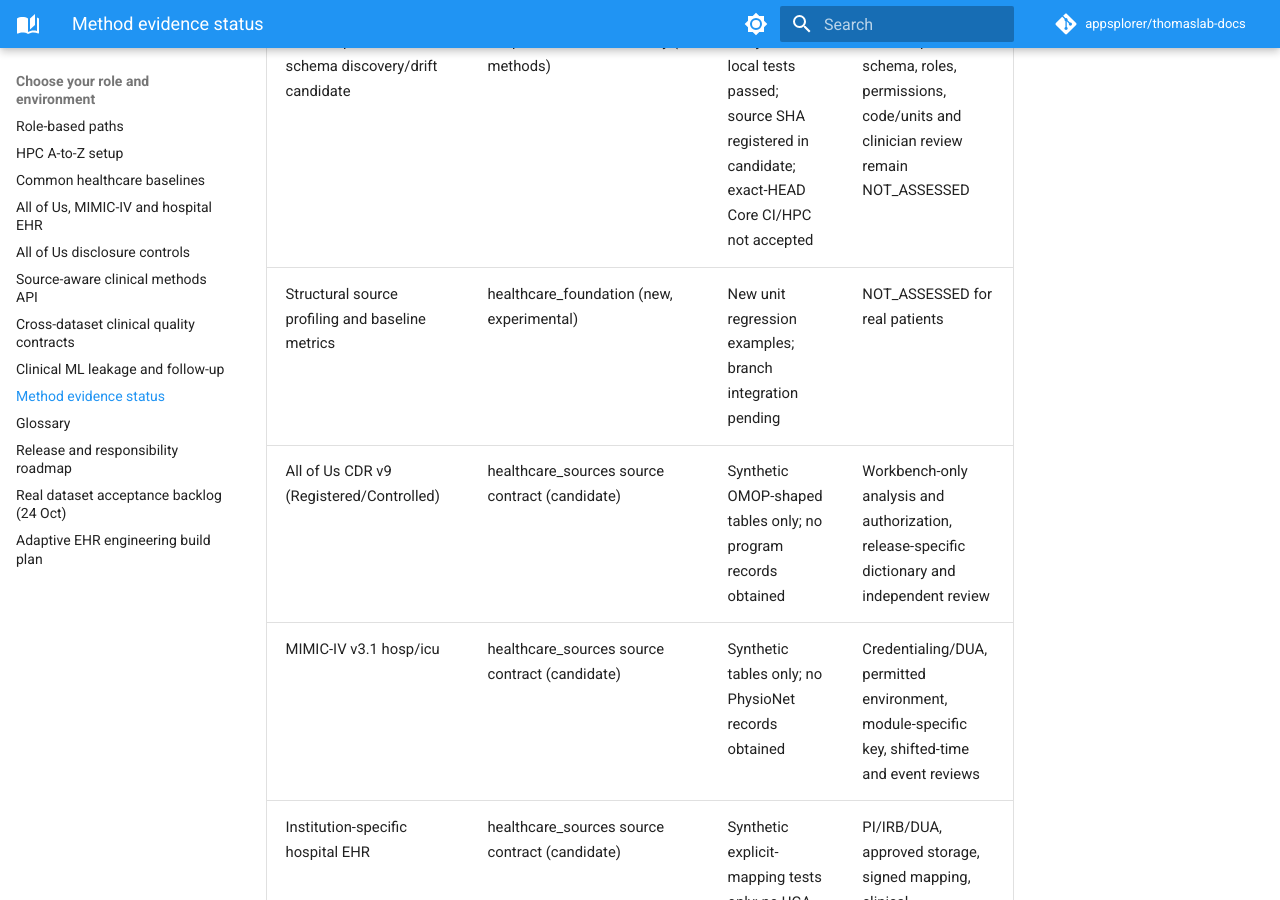
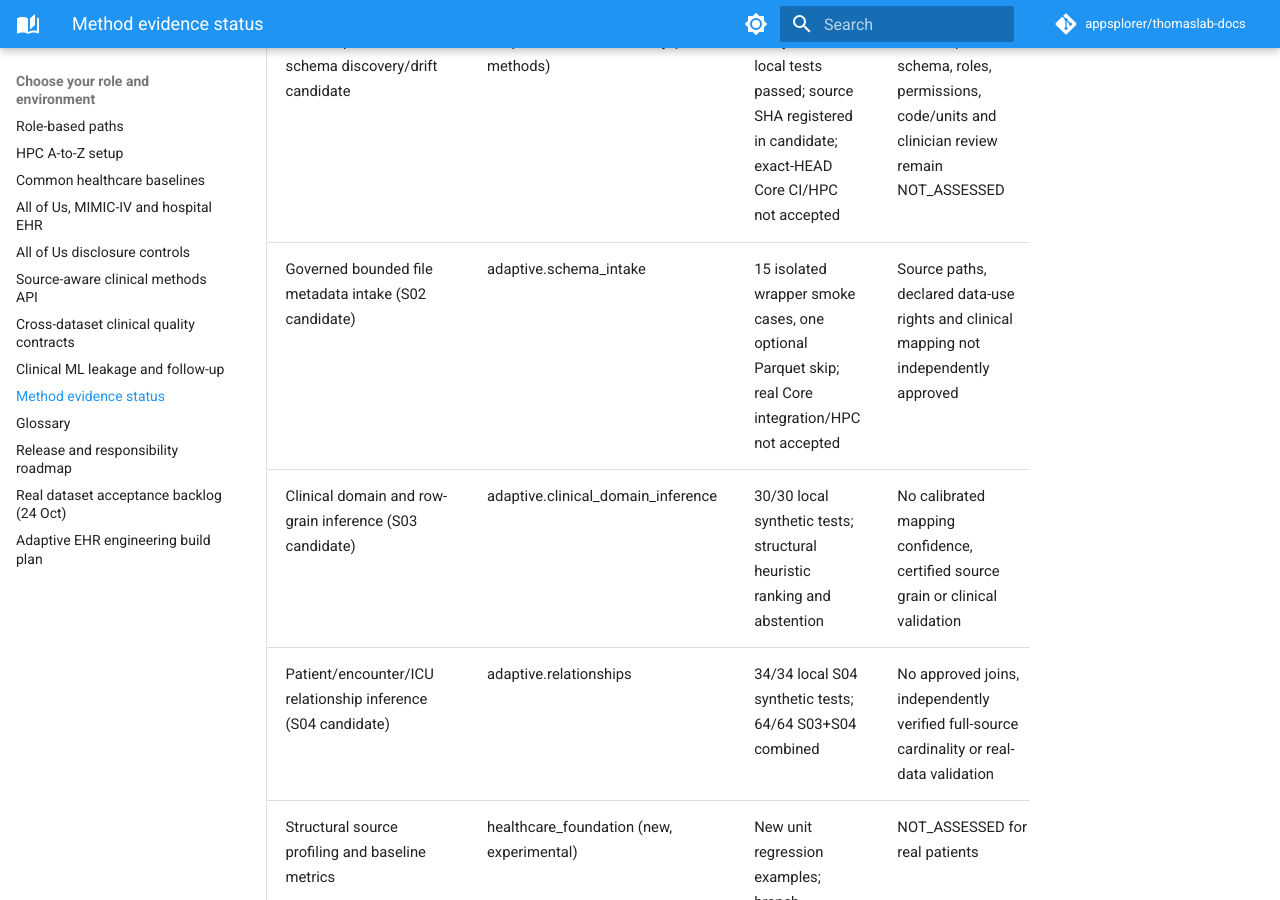
Before and after one commit to appsplorer/thomaslab-docs, an MkDocs documentation site: the page built from docs/guides/method-readiness.md, in a window 1280 px wide and 900 px high, scrolled down 420 px. Built offline with MkDocs 1.6.1 and Material for MkDocs 9.7.7, drawn with Linux system fonts in a browser that asks for light colours; comment, search, counter and statistics services are not loaded.

Commit message:
docs(ehr): distinguish S02-S04 local evidence from source scientific approval

```diff
--- a/docs/guides/method-readiness.md
+++ b/docs/guides/method-readiness.md
@@ -9,6 +9,9 @@ self-certify external clinical validation through a documentation edit.
 | Method family | Source features | Verified evidence | Current study-level gate |
 |---|---|---|---|
 | New hospital EHR schema discovery/drift candidate | adaptive.schema_discovery (2 methods) | 17 synthetic local tests passed; source SHA registered in candidate; exact-HEAD Core CI/HPC not accepted | Source-specific schema, roles, permissions, code/units and clinician review remain NOT_ASSESSED |
+| Governed bounded file metadata intake (S02 candidate) | adaptive.schema_intake | 15 isolated wrapper smoke cases, one optional Parquet skip; real Core integration/HPC not accepted | Source paths, declared data-use rights and clinical mapping not independently approved |
+| Clinical domain and row-grain inference (S03 candidate) | adaptive.clinical_domain_inference | 30/30 local synthetic tests; structural heuristic ranking and abstention | No calibrated mapping confidence, certified source grain or clinical validation |
+| Patient/encounter/ICU relationship inference (S04 candidate) | adaptive.relationships | 34/34 local S04 synthetic tests; 64/64 S03+S04 combined | No approved joins, independently verified full-source cardinality or real-data validation |
 | Structural source profiling and baseline metrics | healthcare_foundation (new, experimental) | New unit regression examples; branch integration pending | NOT_ASSESSED for real patients |
 | All of Us CDR v9 (Registered/Controlled) | healthcare_sources source contract (candidate) | Synthetic OMOP-shaped tables only; no program records obtained | Workbench-only analysis and authorization, release-specific dictionary and independent review |
 | MIMIC-IV v3.1 hosp/icu | healthcare_sources source contract (candidate) | Synthetic tables only; no PhysioNet records obtained | Credentialing/DUA, permitted environment, module-specific key, shifted-time and event reviews |
```
